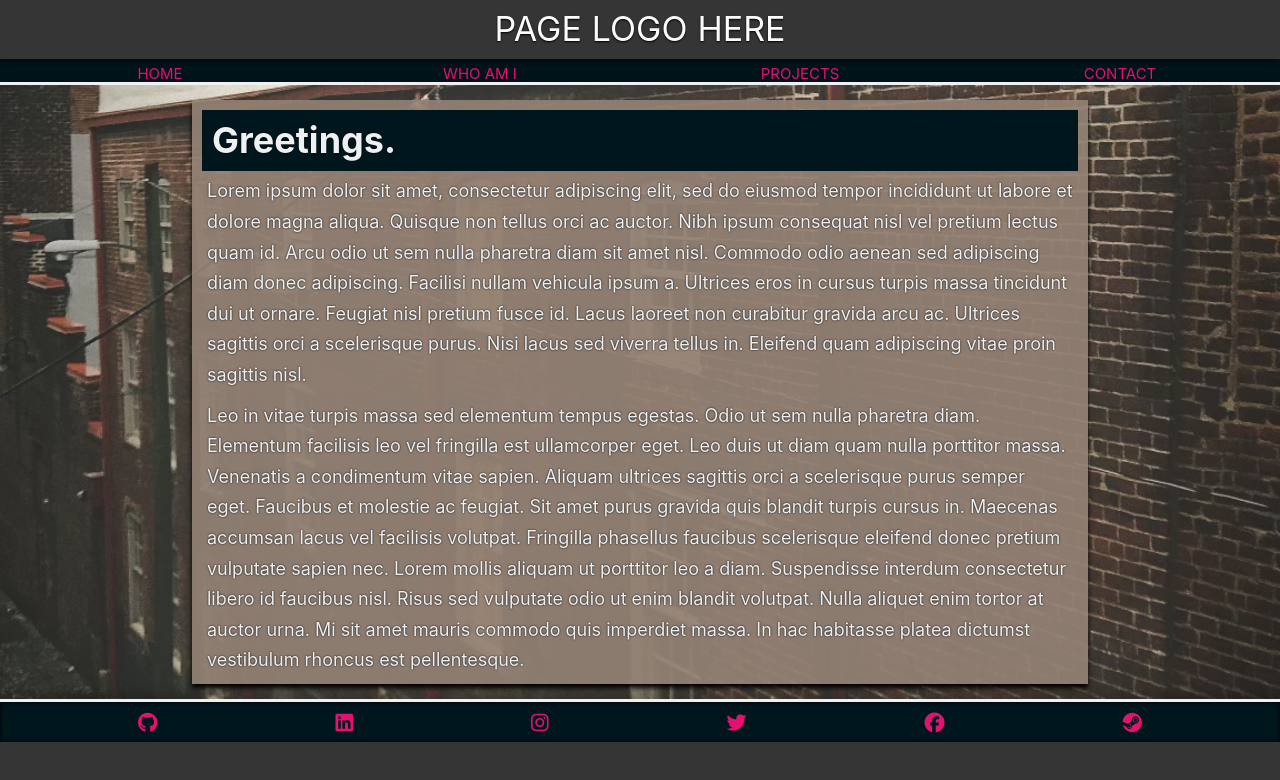
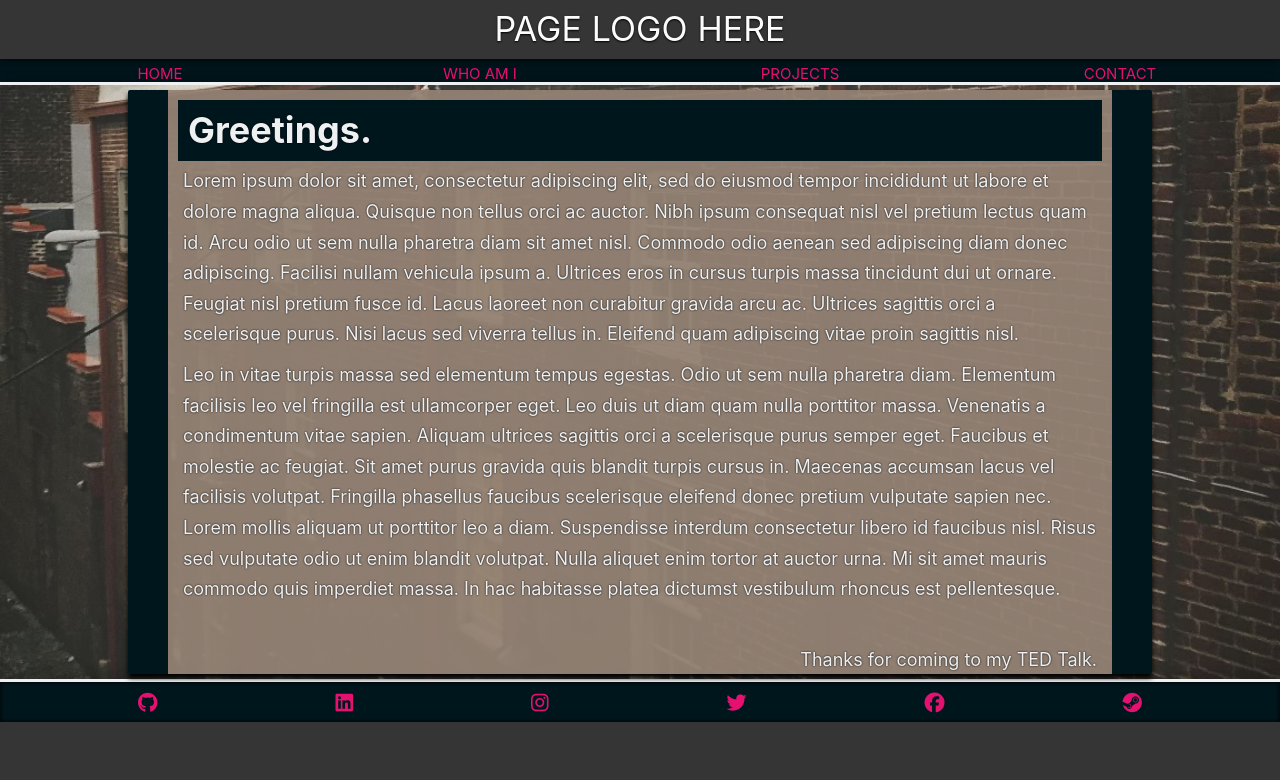
Before and after one commit to Zeverai/pp-z--cli, a React (Create React App) app: page /about in a window 1280 px wide. Shown: the top 780 px of the page. Built offline with nearby package versions, Linux system fonts and the light colour scheme.

Commit message:
ADDED About.css updates. Experimental.

```diff
--- a/src/css/About.css
+++ b/src/css/About.css
@@ -1,20 +1,18 @@
 .about-wrapper {
    display: flex;
    flex-direction: column;
-   padding: 15px;
-   padding-left: 15%;
-   padding-right: 15%;
+   padding: 5px;
+   padding-left: 10%;
+   padding-right: 10%;
    font-size: 18px;
    text-shadow: 0px 0px 3px ghostwhite;
    text-shadow: 0px 1px 2px rgb(0, 0, 0);
    background-color: hsla(333, 100%, 53%, 0.968);
-   /* background-color: #938274; */
    border-radius: 0px;
    background-image: url(../images/richmond.jpg);
    background-repeat: no-repeat;
    background-size: cover;
    background-position: right;
-   /* background-width: 500px; */
 }
 
 .about-meat-wrapper {
@@ -24,17 +22,22 @@
    align-items: center;
    height: 73vh;
    border-radius: 0px;
-   /* background-image: linear-gradient(to bottom, hsla(0, 0%, 0%, 0.81), #00161dd9),
-      url(../images/IMG-8556.jpg); */
    background-position: center;
    background-size: cover;
    background-repeat: no-repeat;
-   background-color: #938274e9;
+   background-color: hsla(204, 96%, 50%, 0.857);
+   background-color: #938274ee;
+
    overflow-y: scroll;
    padding: 10px;
    border: solid;
-   border-width: 0px;
-   border-color: black;
+   border-left-width: 40px;
+   border-right-width: 40px;
+   border-top-width: 0px;
+   border-bottom-width: 0px;
+
+   border-color: #00161d;
+   border-radius: 2px;
    box-shadow: 0px 4px 5px black;
    transition: 0.3s;
    text-shadow: 0px 0px 2px rgb(0, 0, 0);
--- a/src/css/FootBar.css
+++ b/src/css/FootBar.css
@@ -27,7 +27,6 @@
    display: flex;
    flex-direction: row;
    justify-content: center;
-   transform: scale(1.3);
 }
 
 .footer-icon {
@@ -42,5 +41,4 @@
    cursor: pointer;
    transform: scale(1.45);
    transition: 0.2s;
-   /* background-color: hsla(333, 100%, 53%, 0.901); */
 }
```
